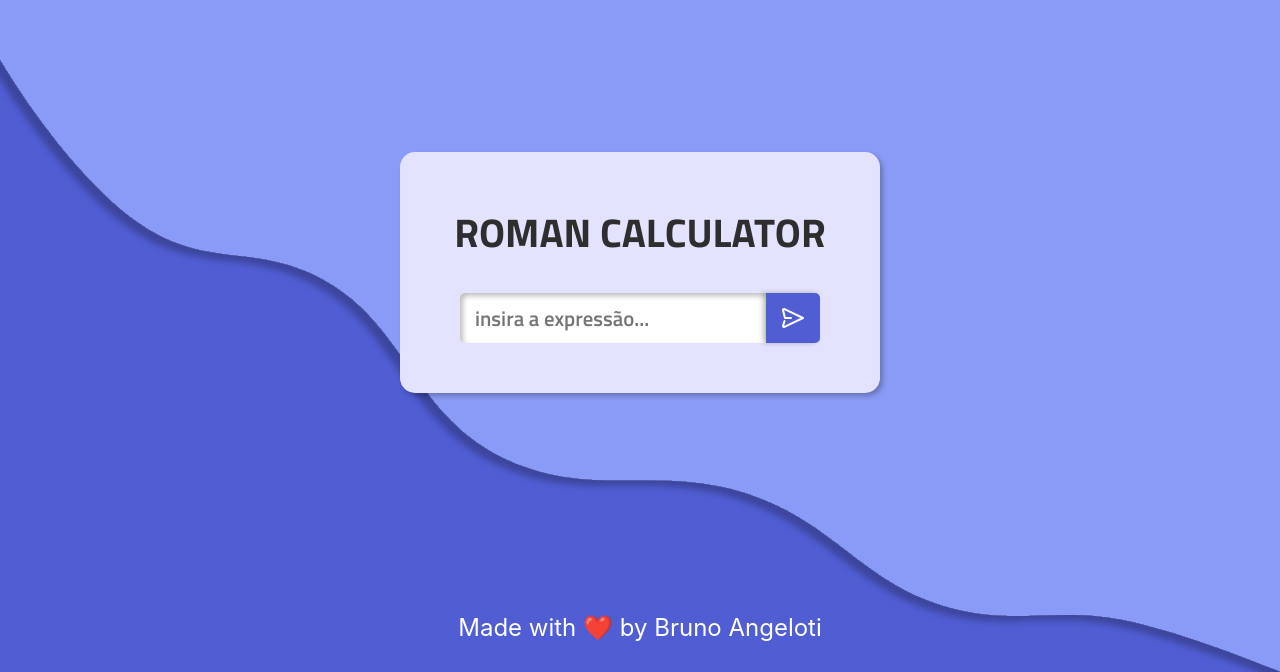
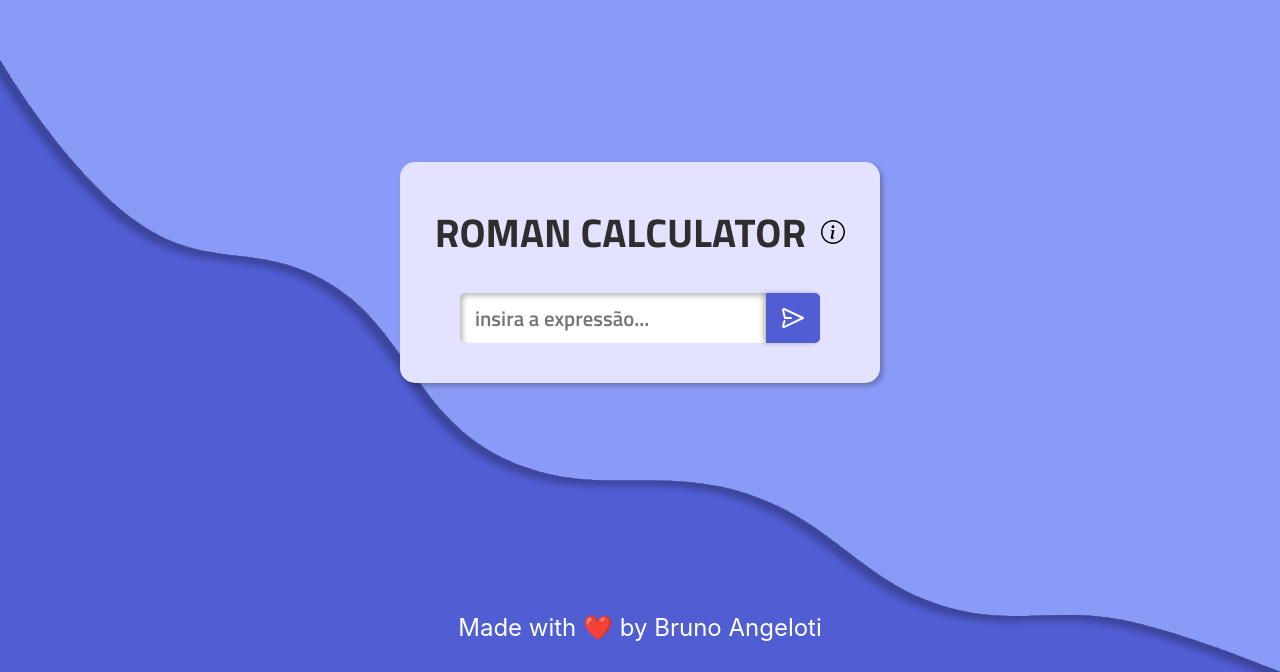
Before and after one commit to BrunoAngeloti/RomanCalculator, a React (Create React App) app: page / in a window 1280 px wide. Shown: the part 128-800 px from the top of the page. Built offline with nearby package versions, Linux system fonts and the light colour scheme.

Commit message:
Modal De dicas feito

```diff
--- a/package.json
+++ b/package.json
@@ -9,6 +9,7 @@
     "react": "^17.0.2",
     "react-dom": "^17.0.2",
     "react-scripts": "4.0.3",
+    "sweetalert2": "^11.1.5",
     "web-vitals": "^1.0.1"
   },
   "scripts": {
--- a/src/components/RomanCalculator.js
+++ b/src/components/RomanCalculator.js
@@ -2,6 +2,9 @@ import { useState } from 'react';
 import '../styles/components/RomanCalculator.css';
 
 import iconSend from '../assets/send.svg'
+import info from '../assets/info.svg'
+
+import Swal from 'sweetalert2'
 
 function RomanCalculator() {
 
@@ -126,9 +129,29 @@ function RomanCalculator() {
         setError(false)
     }
 
+    function ClickInfo(){
+        Swal.fire(
+            'Entre com uma expressão válida, por exemplo: X+L+C',
+            'Esta calculadora só faz somas e subtrações',
+            'Lembrando que os algarismos romanos são:',
+            'I - 1, V - 5, X - 10, L - 50, C - 100,  D - 500, M - 1000'
+        )
+        Swal.fire({
+            title: '<strong>DICAS</strong>',
+            icon: 'info',
+            html:
+              'Entre com uma expressão válida, por exemplo:</br><strong>X+L+C</strong></br></br>' +
+              'Esta calculadora só faz <strong>somas</strong> e <strong>subtrações</strong>.</br>'
+          })
+    }
+
     return (
         <div className="container">
-            <h1>ROMAN CALCULATOR</h1>
+            <div className="title">
+                <h1>ROMAN CALCULATOR</h1>
+                <img onClick={ClickInfo} className="iconInfo" src={info} alt="detalhes" />
+            </div>
+
             <form onSubmit={getExpression}>
                 <input required placeholder="insira a expressão..." onChange={HandleChange} type="text" />
                 <button type="submit">
--- a/src/styles/components/RomanCalculator.css
+++ b/src/styles/components/RomanCalculator.css
@@ -4,12 +4,25 @@
     justify-content:center;
     background-color: var(--Blue-Light);
     border-radius: 15px;
-    padding: 50px 15px;
+    padding: 40px 15px;
     width: 450px;
     z-index: 1;
     box-shadow: 3px 3px 5px rgba(0, 0, 0, 0.25);
 
     flex-direction: column;
+}
+
+.iconInfo{
+    width: 24px;
+    margin-left: 15px;
+    cursor: pointer;
+}
+
+.title{
+    display:flex;
+    align-items:center;
+    justify-content:center;
+    margin:0;
 }
 
 .container h1{
@@ -124,13 +137,13 @@
     }
 }
 
-@media (max-width: 430px){
+@media (max-width: 461px){
     .container h1{
         font-size: 2rem;
     }
 }
 
-@media (max-width: 360px){
+@media (max-width: 380px){
     .container h1{
         font-size: 1.5rem;
     }
```
Also changed, not shown: src/assets/info.svg (added), 1 other file (tests, documents, lock files or other folders).
